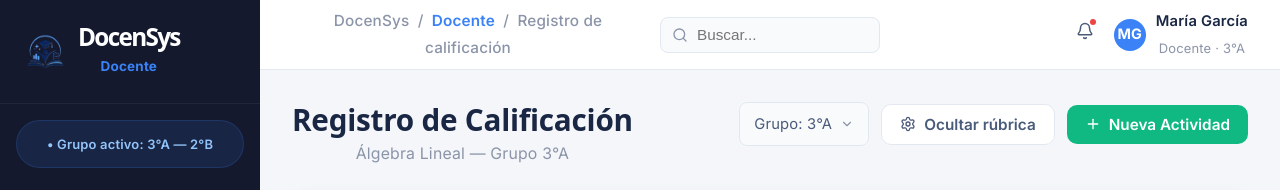
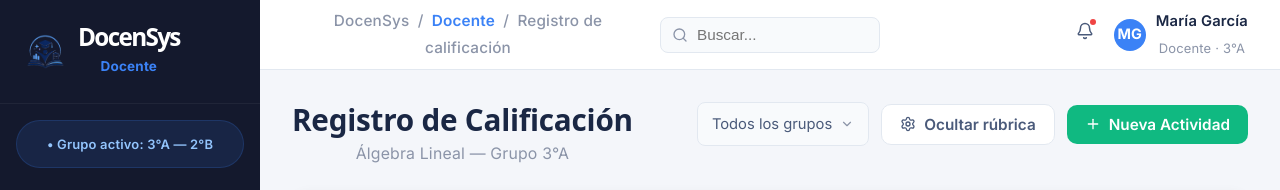
Before and after one commit to Digimeru/Proyecto-estadia, a React (Vite) app in the folder Frontend/SIGEA-PP/: page /docente/calificaciones in a window 1280 px wide. Shown: the top 190 px of the page. Built offline with nearby package versions, Linux system fonts and the light colour scheme.

Commit message:
Filtro de Registro de calificación

```diff
--- a/Frontend/SIGEA-PP/src/pages/Docente/RegistroCalificaciones.tsx
+++ b/Frontend/SIGEA-PP/src/pages/Docente/RegistroCalificaciones.tsx
@@ -22,6 +22,57 @@ type RubricaItem = {
 
 type Calificacion = Record<string, number>;
 
+type FilterSelectProps = {
+  value: string;
+  options: string[];
+  onChange: (value: string) => void;
+  icon?: React.ReactNode;
+  ariaLabel: string;
+};
+
+function FilterSelect({ value, options, onChange, icon, ariaLabel }: FilterSelectProps) {
+  const [open, setOpen] = useState(false);
+
+  return (
+    <div className="filter-select" style={{ position: "relative" }}>
+      <button
+        type="button"
+        aria-label={ariaLabel}
+        onClick={() => setOpen((current) => !current)}
+        className="filter-select-button"
+      >
+        {icon}
+        <span>{value}</span>
+        <ChevronDown
+          size={14}
+          color="#8b94a8"
+          style={{ transform: open ? "rotate(180deg)" : "none", transition: "transform 0.2s" }}
+        />
+      </button>
+      {open && (
+        <>
+          <div className="select-overlay" onClick={() => setOpen(false)} />
+          <div className="select-dropdown">
+            {options.map((option) => (
+              <button
+                key={option}
+                type="button"
+                onClick={() => {
+                  onChange(option);
+                  setOpen(false);
+                }}
+                className={`select-dropdown-item${option === value ? " selected" : ""}`}
+              >
+                {option}
+              </button>
+            ))}
+          </div>
+        </>
+      )}
+    </div>
+  );
+}
+
 const parciales: { id: Parcial; label: string }[] = [
   { id: "1P", label: "1P — Primer Parcial" },
   { id: "2P", label: "2P — Segundo Parcial" },
@@ -36,6 +87,15 @@ const rubricaInicial: RubricaItem[] = [
 ];
 
 function RegistroCalificaciones() {
+  const groupOptions = [
+    "Todos los grupos",
+    "Grupo A",
+    "Grupo B",
+    "Grupo C",
+    "Grupo D",
+    "Grupo E",
+  ];
+  const [selectedGroup, setSelectedGroup] = useState(groupOptions[0]);
   const [parcialActivo, setParcialActivo] = useState<Parcial>("1P");
   const [calificaciones, setCalificaciones] = useState<Calificacion[]>(
     calificacionesIniciales.map((c) => ({ ...c }))
@@ -134,10 +194,12 @@ function RegistroCalificaciones() {
           <p>Álgebra Lineal — Grupo 3°A</p>
         </div>
         <div className="page-header-actions">
-          <div className="filter-select">
-            <span>Grupo: 3°A</span>
-            <ChevronDown size={14} color="#8b94a8" />
-          </div>
+          <FilterSelect
+            value={selectedGroup}
+            options={groupOptions}
+            onChange={setSelectedGroup}
+            ariaLabel="Seleccionar grupo"
+          />
           <button
             type="button"
             className="btn-outline"
```
